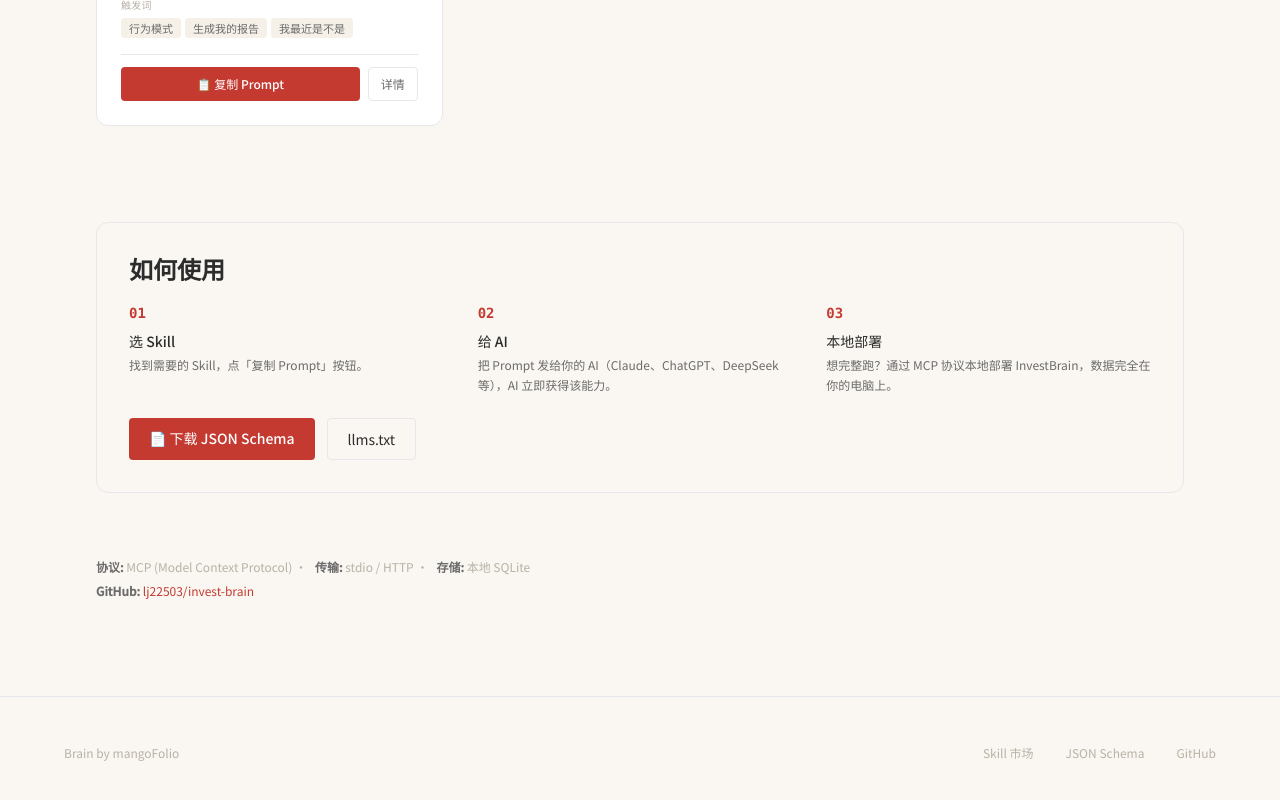
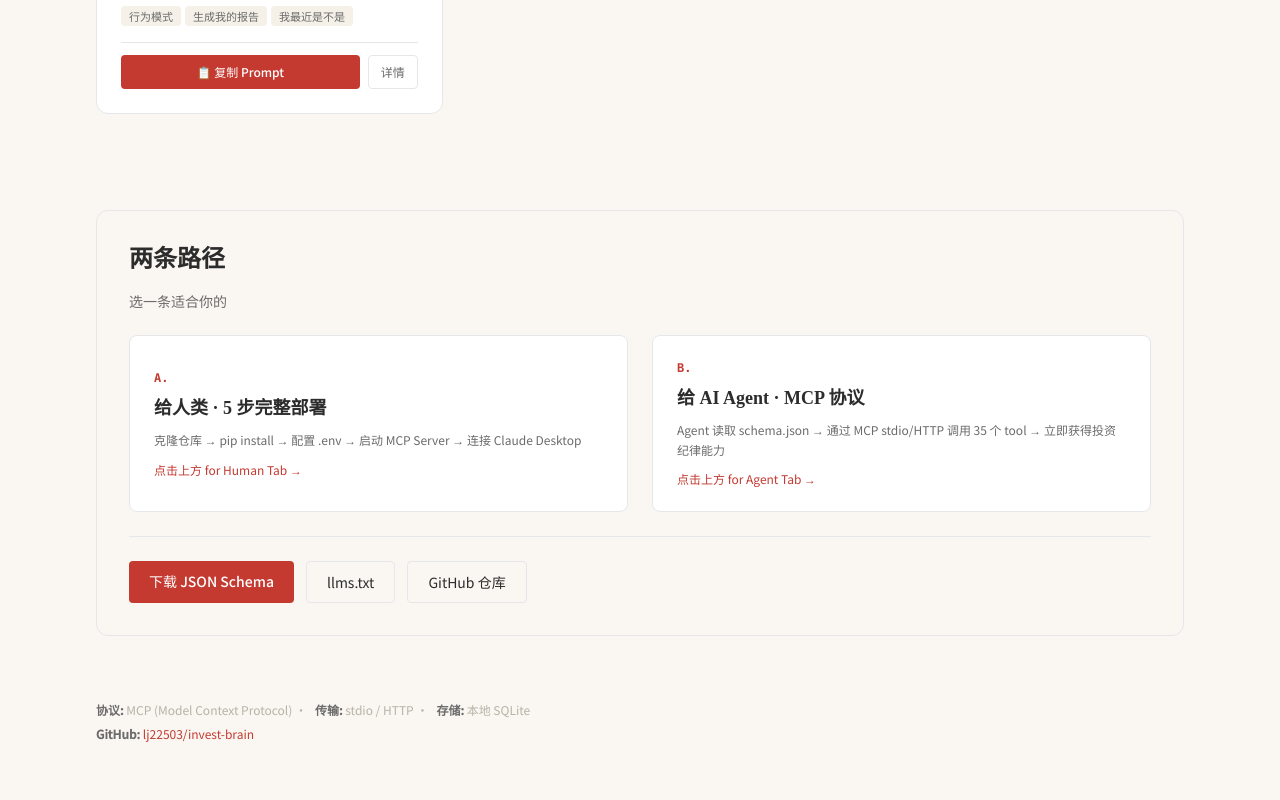
Before and after one commit to lj22503/invest-brain, a Next.js app: page /openapi in a window 1280 px wide. Shown: the part 3031-3831 px from the top of the page. Built offline with nearby package versions, Linux system fonts and the light colour scheme.

Commit message:
feat(install): hanzi icons on skill cards and two-paths install summary

```diff
--- a/app/openapi/page.tsx
+++ b/app/openapi/page.tsx
@@ -55,7 +55,7 @@ type Skill = {
   id: string;
   cn: string;
   eng: string;
-  emoji: string;
+  iconChar: string;
   category: string;
   shortDesc: string;
   description: string;
@@ -74,7 +74,7 @@ const SKILLS: Skill[] = [
     id: "idea-recorder",
     cn: "想法记录",
     eng: "idea-recorder",
-    emoji: "📝",
+    iconChar: "記",
     category: "记录",
     shortDesc: "一句话记录，自动解析标的、价格、指标",
     description:
@@ -110,7 +110,7 @@ const SKILLS: Skill[] = [
     id: "learning-coaching",
     cn: "学习辅导",
     eng: "learning-coaching",
-    emoji: "🎓",
+    iconChar: "導",
     category: "辅导",
     shortDesc: "投研教练陪跑，10步框架 + Socratic 多轮对话",
     description:
@@ -168,7 +168,7 @@ const SKILLS: Skill[] = [
     id: "knowledge-rag",
     cn: "投资问答",
     eng: "knowledge-rag",
-    emoji: "📚",
+    iconChar: "庫",
     category: "检索",
     shortDesc: "16 位大师思想库，RAG 即时检索",
     description:
@@ -204,7 +204,7 @@ const SKILLS: Skill[] = [
     id: "master-analyst",
     cn: "大师视角",
     eng: "master-analyst",
-    emoji: "🧙",
+    iconChar: "鏡",
     category: "检索",
     shortDesc: "用某位大师的视角分析标的",
     description:
@@ -227,7 +227,7 @@ const SKILLS: Skill[] = [
     id: "reminder-scheduler",
     cn: "条件提醒",
     eng: "reminder-scheduler",
-    emoji: "🔔",
+    iconChar: "鈴",
     category: "提醒",
     shortDesc: "价格到位才提醒，条件触发才检查",
     description:
@@ -263,7 +263,7 @@ const SKILLS: Skill[] = [
     id: "memory-keeper",
     cn: "记忆管理",
     eng: "memory-keeper",
-    emoji: "🧠",
+    iconChar: "藏",
     category: "记录",
     shortDesc: "持仓、决策、行为模式全存储",
     description:
@@ -298,7 +298,7 @@ const SKILLS: Skill[] = [
     id: "pattern-detector",
     cn: "行为模式",
     eng: "pattern-detector",
-    emoji: "🪞",
+    iconChar: "析",
     category: "分析",
     shortDesc: "自动识别追高/止损过早等行为偏差",
     description:
@@ -669,7 +669,7 @@ pip install -r requirements.txt`} />
             >
               {/* Icon + title */}
               <div className="flex items-start justify-between mb-3">
-                <div className="text-4xl">{skill.emoji}</div>
+                <div className="font-serif text-4xl text-vermillion opacity-40 leading-none">{skill.iconChar}</div>
                 <span className="text-ink-faint text-[10px] font-mono tracking-wide bg-paper-warm px-2 py-1 rounded">
                   {skill.category}
                 </span>
@@ -746,45 +746,61 @@ pip install -r requirements.txt`} />
         </div>
       </section>
 
-      {/* ===== How to use ===== */}
+      {/* ===== Two Paths ===== */}
       <section className="px-8 py-16 max-w-6xl mx-auto mt-8">
         <div className="bg-paper border border-border rounded-xl p-8">
-          <h2 className="font-serif text-2xl font-bold mb-4">如何使用</h2>
-          <div className="grid grid-cols-1 md:grid-cols-3 gap-6 text-sm">
-            <div>
-              <div className="text-vermillion font-mono font-bold mb-2">01</div>
-              <div className="font-medium mb-1">选 Skill</div>
+          <h2 className="font-serif text-2xl font-bold mb-4">两条路径</h2>
+          <p className="text-ink-light text-sm mb-6">选一条适合你的</p>
+
+          <div className="grid grid-cols-1 md:grid-cols-2 gap-6">
+            <button
+              onClick={() => {
+                setTab("human");
+                window.scrollTo({ top: 0, behavior: "smooth" });
+              }}
+              className="text-left bg-white border border-border rounded-lg p-6 hover:border-vermission transition-colors"
+            >
+              <div className="font-mono text-vermillion text-xs font-bold mb-2">A.</div>
+              <div className="font-serif text-lg font-bold mb-2">给人类 · 5 步完整部署</div>
               <p className="text-ink-light text-xs leading-relaxed">
-                找到需要的 Skill，点「复制 Prompt」按钮。
+                克隆仓库 → pip install → 配置 .env → 启动 MCP Server → 连接 Claude Desktop
               </p>
-            </div>
-            <div>
-              <div className="text-vermillion font-mono font-bold mb-2">02</div>
-              <div className="font-medium mb-1">给 AI</div>
+              <div className="text-vermillion text-xs mt-3">点击上方 for Human Tab →</div>
+            </button>
+            <button
+              onClick={() => {
+                setTab("agent");
+                window.scrollTo({ top: 0, behavior: "smooth" });
+              }}
+              className="text-left bg-white border border-border rounded-lg p-6 hover:border-vermillion transition-colors"
+            >
+              <div className="font-mono text-vermillion text-xs font-bold mb-2">B.</div>
+              <div className="font-serif text-lg font-bold mb-2">给 AI Agent · MCP 协议</div>
               <p className="text-ink-light text-xs leading-relaxed">
-                把 Prompt 发给你的 AI（Claude、ChatGPT、DeepSeek 等），AI 立即获得该能力。
+                Agent 读取 schema.json → 通过 MCP stdio/HTTP 调用 35 个 tool → 立即获得投资纪律能力
               </p>
-            </div>
-            <div>
-              <div className="text-vermillion font-mono font-bold mb-2">03</div>
-              <div className="font-medium mb-1">本地部署</div>
-              <p className="text-ink-light text-xs leading-relaxed">
-                想完整跑？通过 MCP 协议本地部署 InvestBrain，数据完全在你的电脑上。
-              </p>
-            </div>
+              <div className="text-vermillion text-xs mt-3">点击上方 for Agent Tab →</div>
+            </button>
           </div>
-          <div className="mt-6 flex gap-3">
+
+          <div className="mt-6 pt-6 border-t border-border flex gap-3 flex-wrap">
             <Link
               href="/openapi/schema.json"
               className="bg-vermillion text-white text-sm px-5 py-2.5 rounded hover:bg-[#A8322A] transition-colors font-medium"
             >
-              📄 下载 JSON Schema
+              下载 JSON Schema
             </Link>
             <Link
               href="/llms.txt"
               className="border border-border text-ink text-sm px-5 py-2.5 rounded hover:border-ink transition-colors"
             >
               llms.txt
+            </Link>
+            <Link
+              href="https://github.com/lj22503/invest-brain"
+              className="border border-border text-ink text-sm px-5 py-2.5 rounded hover:border-ink transition-colors"
+            >
+              GitHub 仓库
             </Link>
           </div>
         </div>
```
